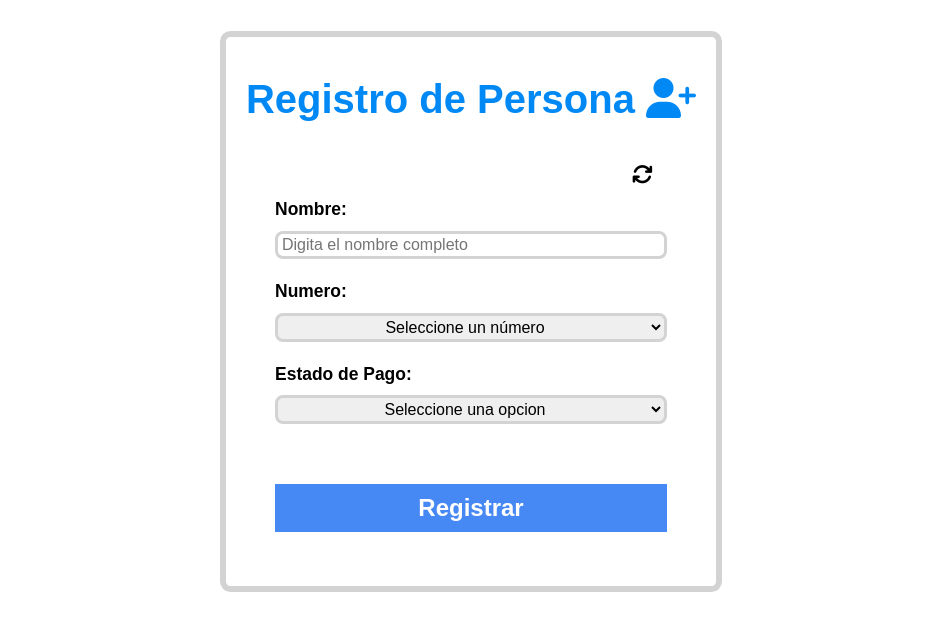
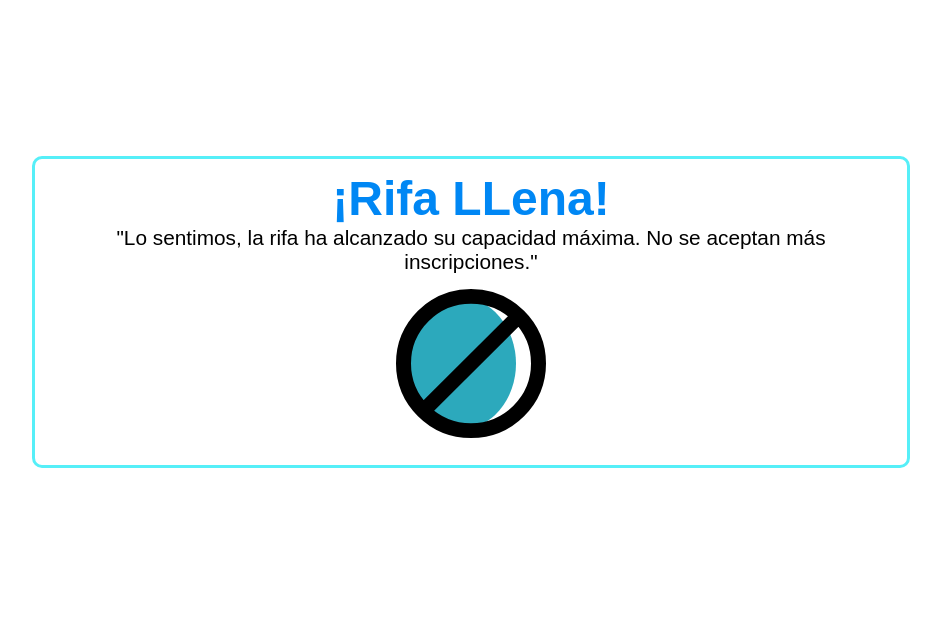
Before and after one commit to NMorenoParra/RifaSystem, a PHP site: page / in a window 1280 px wide, after a click on "Registrar". Shown: the part 209-833 px from the top of the page, without its empty margins (169-1110 px from the left). Run offline with PHP 8.4, Linux system fonts and the light colour scheme; data that the repository does not hold is empty; some libraries are stand-ins or nearby versions.

Commit message:
Finalizado 2.0

```diff
--- a/Models/model.php
+++ b/Models/model.php
@@ -34,5 +34,15 @@ class Persona {
         $table = $consultMonto->fetchAll(PDO::FETCH_ASSOC);
         return $table;
     }
+
+    public function consultNumbersEnable(){
+        include "connectionDB.php";
+
+      $consultEnable = $connection->prepare("CALL ConsultaNumerosDeshabilitados()");
+      $consultEnable->execute();
+
+        $table = $consultEnable->fetchAll(PDO::FETCH_ASSOC);
+        return $table;
+    }
 }
 ?>
--- a/Views/estilos.css
+++ b/Views/estilos.css
@@ -339,11 +339,38 @@ select option {
   text-align: center;
 }
 
+.aviso-agotado {
+  width: 70%;
+  height: 50%;
+  border: 0.2rem solid #56eff8;
+  border-radius: 0.625rem;
+  display: flex;
+  flex-direction: column;
+  justify-content: center;
+  align-items: center;
+  padding: 2%;
+}
+
+.aviso-agotado img {
+  height: 70%;
+}
+
+.aviso-agotado p {
+  font-size: 1.3rem;
+  margin: 0;
+}
+
+.aviso-agotado .aviso-lleno {
+  font-size: 3rem;
+  animation: none;
+  margin: 0;
+}
 @media (max-width: 600px) {
   .numbers,
   .tabla,
   .register-form,
-  .container-monto {
+  .container-monto,
+  .aviso-agotado {
     width: 100%;
     text-align: center;
   }
--- a/Views/index.php
+++ b/Views/index.php
@@ -1,6 +1,7 @@
 <?php
   include "../Models/model.php";
-?>
+  $instancia6 = new Persona();
+  $numeross = $instancia6->consultNumbersEnable(); ?>
 
 <!DOCTYPE html>
 <html lang="es">
@@ -71,6 +72,22 @@
       </section>
       <!-- Formualario Registro -->
       <section id="registro" class="section hidden">
+        <?php
+        if($numeross == null){
+        ?>
+        <div class="aviso-agotado">
+          <div style="text-align:center">
+            <h2 class="aviso-lleno">¡Rifa LLena!</h2>
+            <p>"Lo sentimos, la rifa ha alcanzado su capacidad máxima. No se aceptan más inscripciones."</p>
+          </div>
+          <img
+            src="../Views/full-cross-circle-alt-svgrepo-com.svg"
+            alt="Lleno"
+          />
+        </div>
+        <?php
+        }else{
+        ?>
         <form
           action="../Controllers/controller.php"
           method="post"
@@ -121,6 +138,7 @@
           </button>
           <p class="aviso" id="aviso"></p>
         </form>
+        <?php } ?>
       </section>
       <!-- Lista de personas -->
       <section id="lista" class="section hidden">
@@ -171,23 +189,26 @@
           </table>
         </div>
       </section>
+      <!-- Billetera del dinero -->
       <section id="dinero" class="section hidden">
         <?php
         $instancia4 = new Persona();
-        $monto = $instancia4->consultaMonto();
-        ?>
+        $monto = $instancia4->consultaMonto(); ?>
         <div class="container-monto">
           <img
             src="../Views/cash-financial-money-wallet-svgrepo-com.svg"
             alt="Imagen de Billetera"
           />
-          <p>El Monto Total reúnido es:  $
-            <span id="valor" data-number="<?php echo $monto[0]['MontoTotal'] ?>">
+          <p>
+            El Monto Total reúnido es: $
+            <span
+              id="valor"
+              data-number="<?php echo $monto[0]['MontoTotal'] ?>"
+            >
               <?php echo $monto[0]['MontoTotal'] ?>
             </span>
           </p>
         </div>
-
       </section>
     </main>
     <?php
```
Also changed, not shown: Views/full-cross-circle-alt-svgrepo-com.svg (added).
